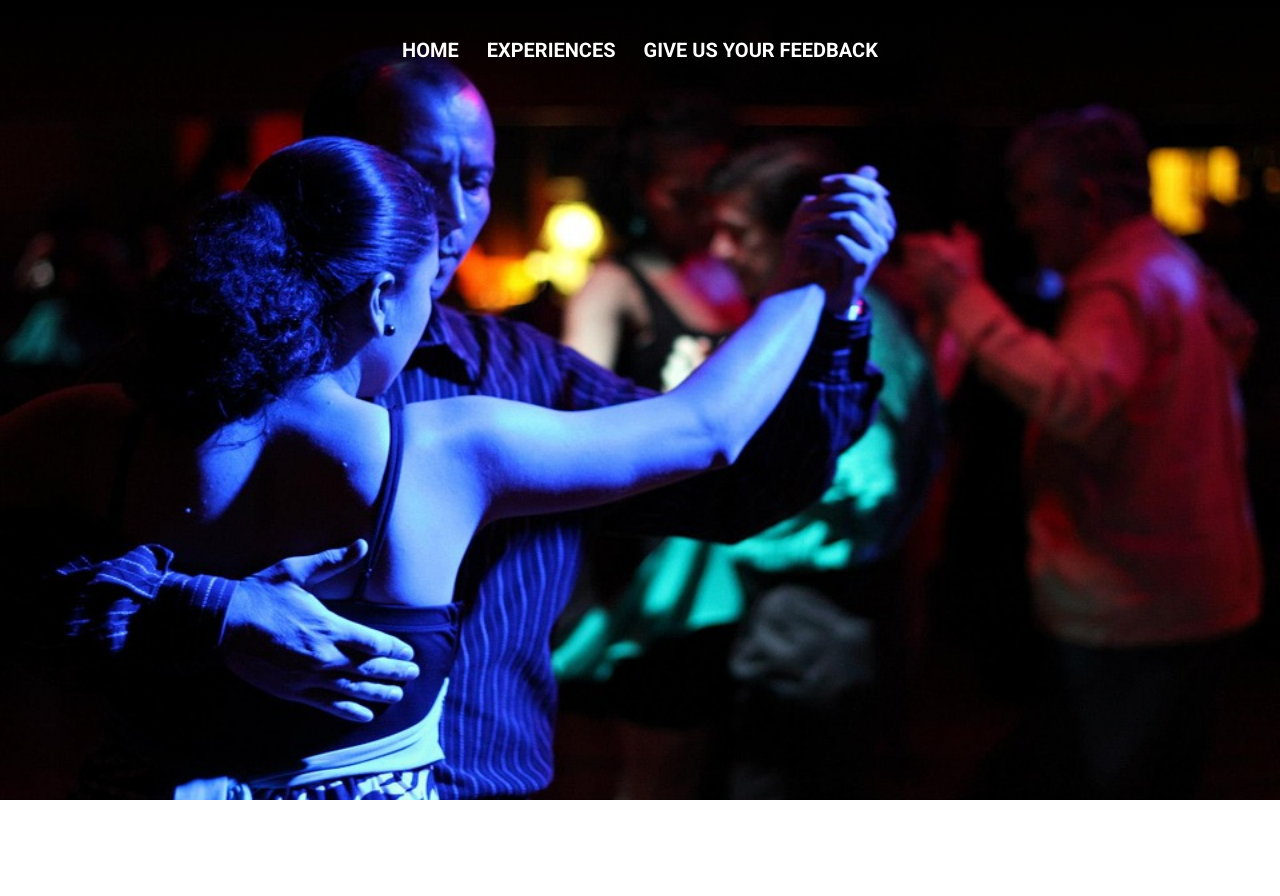
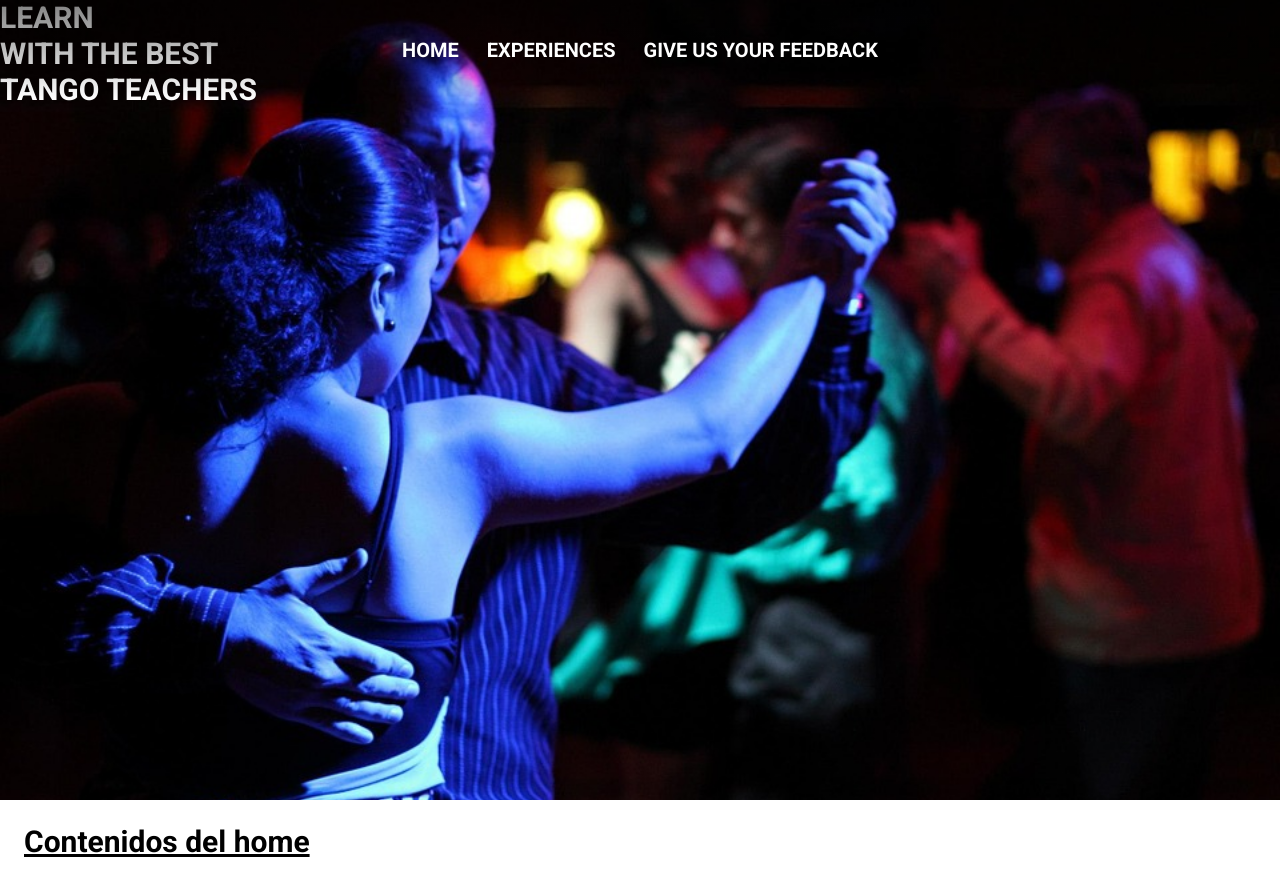
Before and after one commit to leon-rodriguez/milonga-city, a Next.js app: page / in a window 1280 px wide. Shown: the top 896 px of the page. Before the commit the page ends 800 px from the top, so only its background shows below. Built offline with nearby package versions, Linux system fonts and the light colour scheme.

Commit message:
CHG: Add suggested changes from review

```diff
--- a/components/Hero.js
+++ b/components/Hero.js
@@ -1,12 +1,33 @@
 import Image from "next/image";
 import bailarines from "../public/Images/bailarines.jpg";
 
+/*
+  //text div styles
+  position: absolute;
+  z-index: 51;
+  width: 100%;
+  color: white;
+  height: 100%;
+  padding: 100px;
+  display: flex;
+  flex-direction: column;
+  align-items: flex-end;
+  justify-content: flex-end;
+*/
+
 export default function Hero() {
   return (
-    <Image
-      src={bailarines}
-      alt="Dos personas bailando tango"
-      className="w-screen h-screen absolute z-10"
-    />
+    <div className="w-full h-screen">
+      <div className="absolute text-white">
+        <p>LEARN</p>
+        <p>WITH THE BEST</p>
+        <p>TANGO TEACHERS</p>
+      </div>
+      <Image
+        src={bailarines}
+        alt="Dos personas bailando tango"
+        className="w-full h-full object-cover"
+      />
+    </div>
   );
 }
--- a/components/Layout.js
+++ b/components/Layout.js
@@ -1,5 +1,4 @@
 import Navbar from "./Navbar";
-import Hero from "./Hero";
 
 import { Roboto } from "@next/font/google";
 
@@ -13,7 +12,6 @@ export default function Layout({ children }) {
   return (
     <main className={roboto.className}>
       <Navbar />
-      <Hero />
       <main>{children}</main>
       {/* <Footer /> */}
     </main>
--- a/components/Navbar.js
+++ b/components/Navbar.js
@@ -2,7 +2,7 @@ import Link from "next/link";
 
 export default function Navbar() {
   return (
-    <nav className="bg-gradient-to-b from-black text-white font-bold text-xl uppercase p-9 absolute w-screen z-30">
+    <nav className=" text-white font-bold text-xl uppercase p-9 absolute w-full z-30">
       <ul className="flex justify-center space-x-7">
         <li>
           <Link href="/">Home</Link>
@@ -14,6 +14,7 @@ export default function Navbar() {
           <Link href="/feedback">Give us your feedback</Link>
         </li>
       </ul>
+      <div className="bg-gradient-to-b from-black h-40 opacity-50 top-0 left-0 w-full h-full absolute -z-10"></div>
     </nav>
   );
 }
--- a/pages/index.js
+++ b/pages/index.js
@@ -1,4 +1,5 @@
 import Head from "next/head";
+import Hero from "../components/Hero";
 
 export default function Home() {
   return (
@@ -9,7 +10,10 @@ export default function Home() {
         <meta name="viewport" content="width=device-width, initial-scale=1" />
         <link rel="icon" href="/favicon.ico" />
       </Head>
-      <main className="text-3xl font-bold underline">Home</main>
+      <section className="text-3xl font-bold underline">
+        <Hero />
+        <article className="h-96 p-6">Contenidos del home</article>
+      </section>
     </>
   );
 }
```
Also changed, not shown: assets/logo-milonga-city.svg (added).
